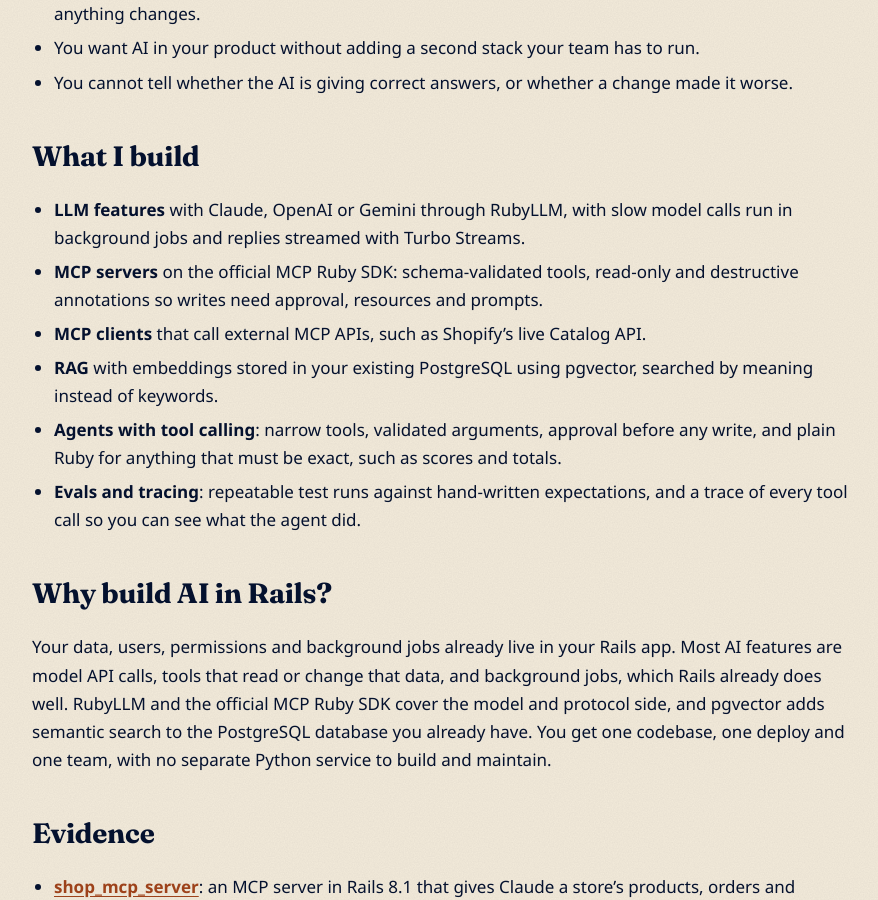
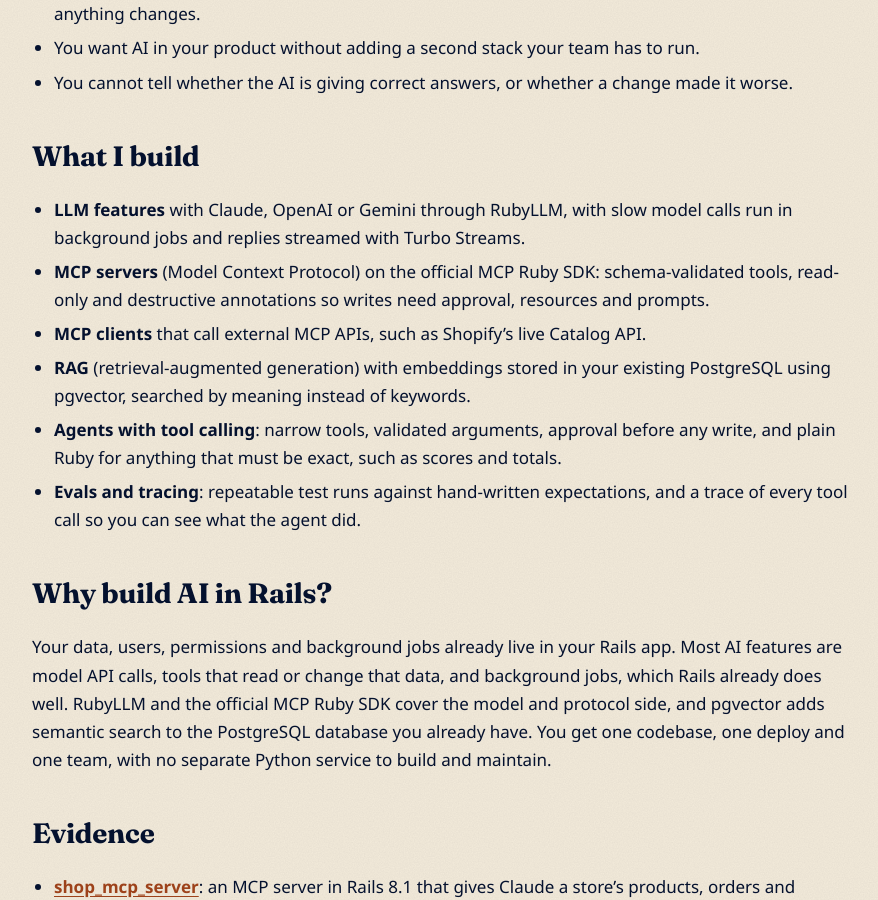
Before and after one commit to mjesar/mjesar.github.io, a Jekyll site: the page built from services/ai-in-rails/index.md, in a window 1280 px wide and 900 px high, scrolled down 747 px. Shown: the whole window, without its empty margins (194-1072 px from the left). Built offline with Jekyll 4.4.1, drawn with Linux system fonts in a browser that asks for light colours; some of the changed text lies outside the part shown.

Commit message:
add shopify developer, freelance and spelled-out ai terms to service pages

```diff
--- a/services/ai-in-rails/index.md
+++ b/services/ai-in-rails/index.md
@@ -31,9 +31,9 @@
 ## What I build
 
 - **LLM features** with Claude, OpenAI or Gemini through RubyLLM, with slow model calls run in background jobs and replies streamed with Turbo Streams.
-- **MCP servers** on the official MCP Ruby SDK: schema-validated tools, read-only and destructive annotations so writes need approval, resources and prompts.
+- **MCP servers** (Model Context Protocol) on the official MCP Ruby SDK: schema-validated tools, read-only and destructive annotations so writes need approval, resources and prompts.
 - **MCP clients** that call external MCP APIs, such as Shopify's live Catalog API.
-- **RAG** with embeddings stored in your existing PostgreSQL using pgvector, searched by meaning instead of keywords.
+- **RAG** (retrieval-augmented generation) with embeddings stored in your existing PostgreSQL using pgvector, searched by meaning instead of keywords.
 - **Agents with tool calling**: narrow tools, validated arguments, approval before any write, and plain Ruby for anything that must be exact, such as scores and totals.
 - **Evals and tracing**: repeatable test runs against hand-written expectations, and a trace of every tool call so you can see what the agent did.
 
```
Also changed, not shown: other parts of services/ai-in-rails/index.md (+1 -1 lines), services/index.md (+1 -1 lines), services/rails-development/index.md (+1 -1 lines), services/shopify-development/index.md (+1 -1 lines).
